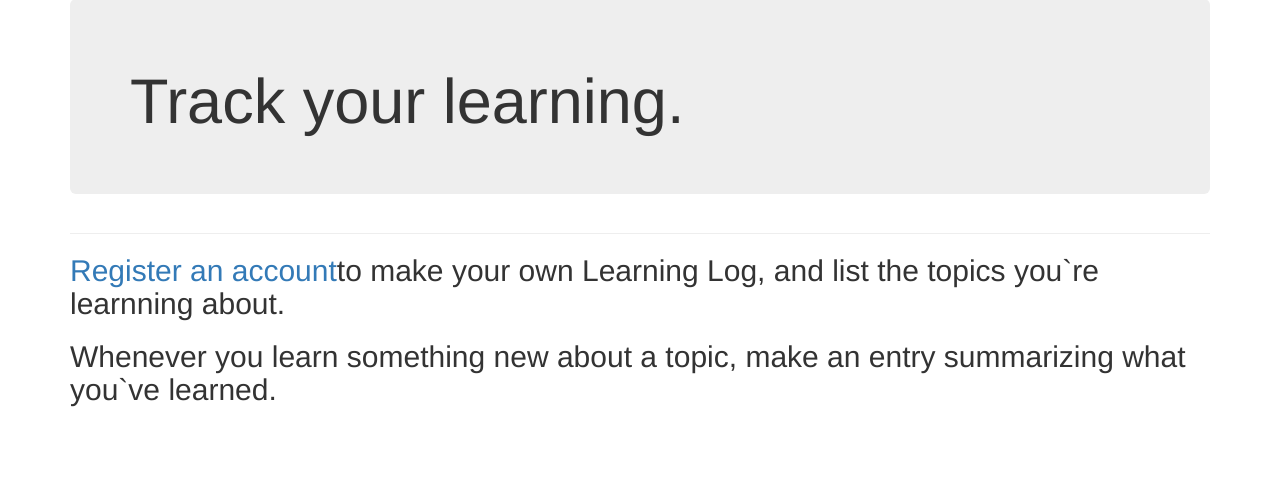
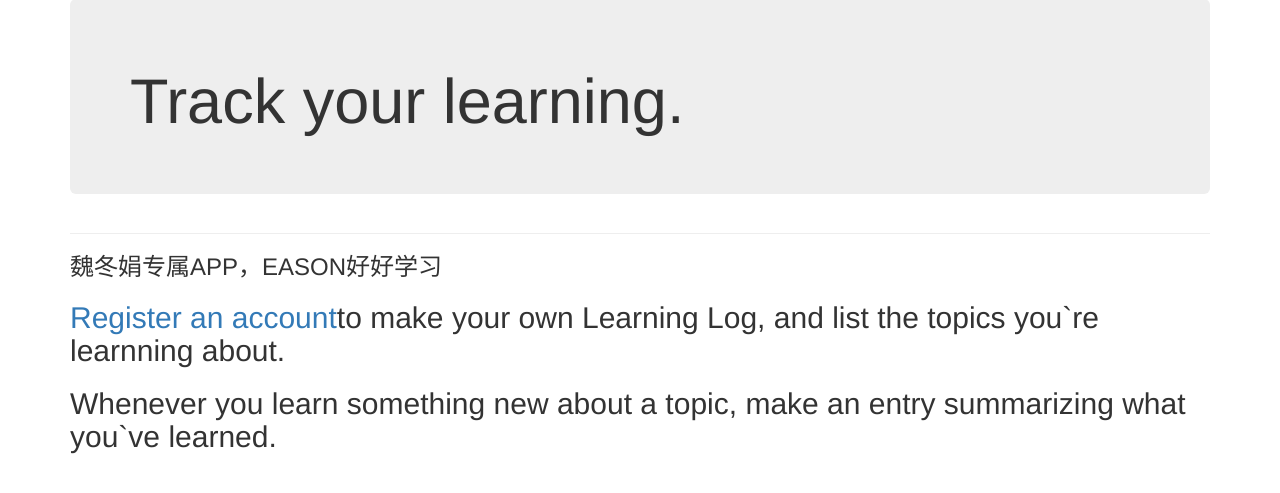
Before and after one commit to cjjhust/cjj_project, a Django app: page / in a window 1280 px wide. Shown: the part 112-605 px from the top of the page. Run offline with Django 3.2, Linux system fonts and the light colour scheme; some libraries are stand-ins or nearby versions.

```diff
--- a/learning_logs/templates/learning_logs/index.html
+++ b/learning_logs/templates/learning_logs/index.html
@@ -8,6 +8,9 @@
 {%endblock%}
 
 {% block content%}
+  <h3>
+     魏冬娟专属APP，EASON好好学习
+  </h3>
   <h2>
      <a href="{%url 'users:register'%}">Register an account</a>to make
      your own Learning Log, and list the topics you`re learnning about.
```
